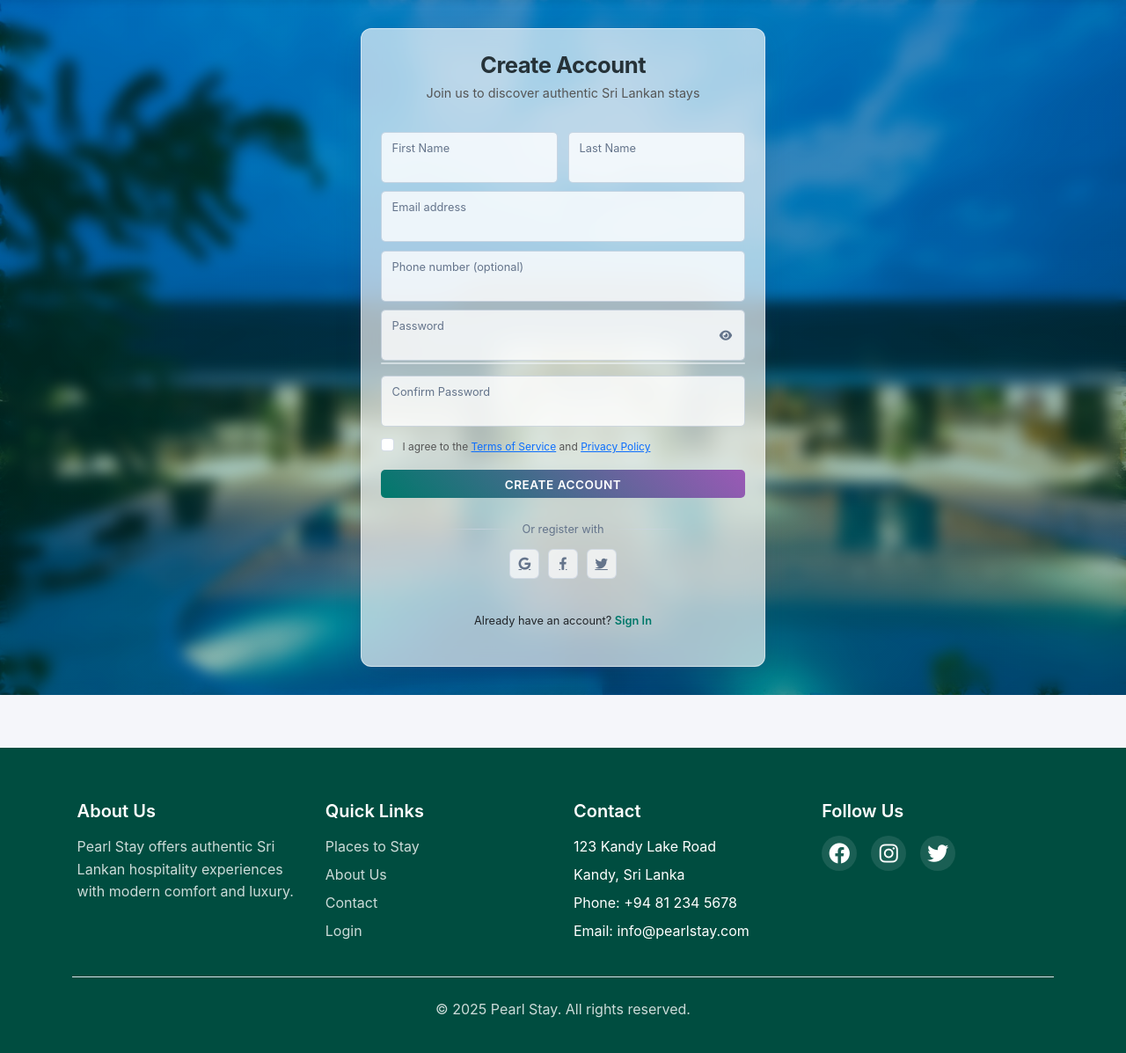
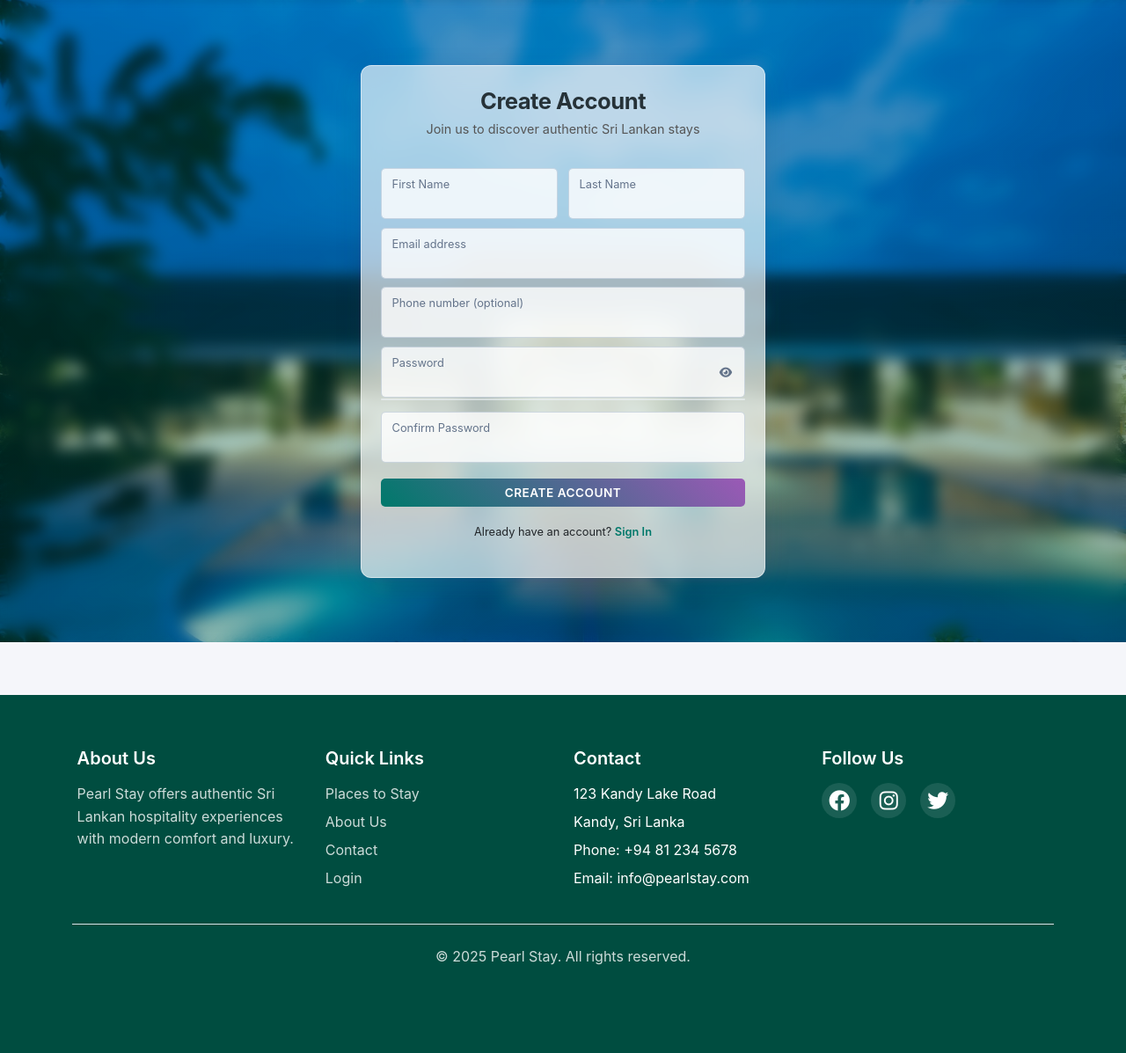
Before and after one commit to dimuthadithya/hotel-reservation, a PHP site: page /register.php in a window 1280 px wide. Shown: the part 83-1280 px from the top of the page at 88% size. After the commit the page ends 1180 px from the top, so only its background shows below. Run offline with PHP 8.4, Linux system fonts and the light colour scheme.

Commit message:
refactor: Update login and registration handlers for improved input validation and readability

```diff
--- a/register.php
+++ b/register.php
@@ -147,41 +147,10 @@
           <div class="invalid-feedback">Passwords do not match</div>
         </div>
 
-        <div class="form-check mb-2">
-          <input
-            class="form-check-input"
-            type="checkbox"
-            id="terms"
-            required />
-          <label
-            class="form-check-label"
-            for="terms"
-            style="font-size: 0.75rem; line-height: 1.3">
-            I agree to the <a href="#">Terms of Service</a> and
-            <a href="#">Privacy Policy</a>
-          </label>
-          <div class="invalid-feedback" style="font-size: 0.75rem">
-            You must agree to the terms to continue
-          </div>
-        </div>
-
         <button type="submit" class="btn auth-btn">Create Account</button>
       </form>
 
-      <div class="social-auth">
-        <p>Or register with</p>
-        <div class="social-buttons">
-          <a href="#" class="social-btn">
-            <i class="fab fa-google"></i>
-          </a>
-          <a href="#" class="social-btn">
-            <i class="fab fa-facebook-f"></i>
-          </a>
-          <a href="#" class="social-btn">
-            <i class="fab fa-twitter"></i>
-          </a>
-        </div>
-      </div>
+
 
       <div class="auth-links">
         <p>Already have an account? <a href="login.php">Sign In</a></p>
```
Also changed, not shown: handlers/login.php (+5 -5 lines), handlers/register.php (+5 -5 lines), login.php (+2 -24 lines).
